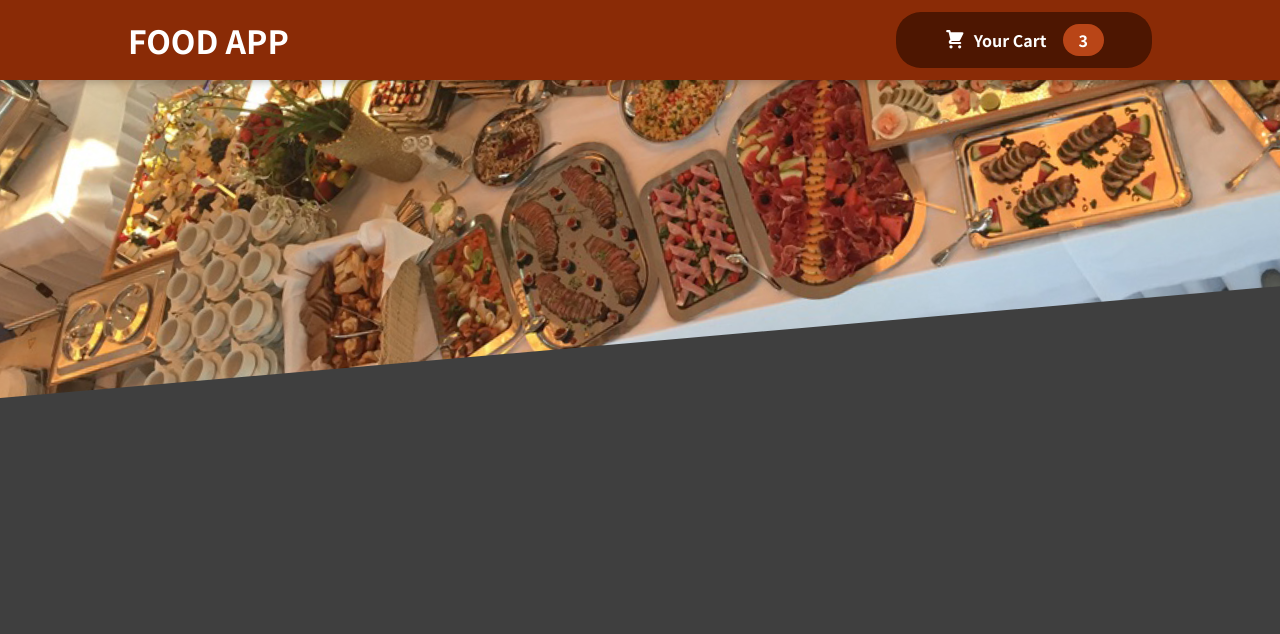
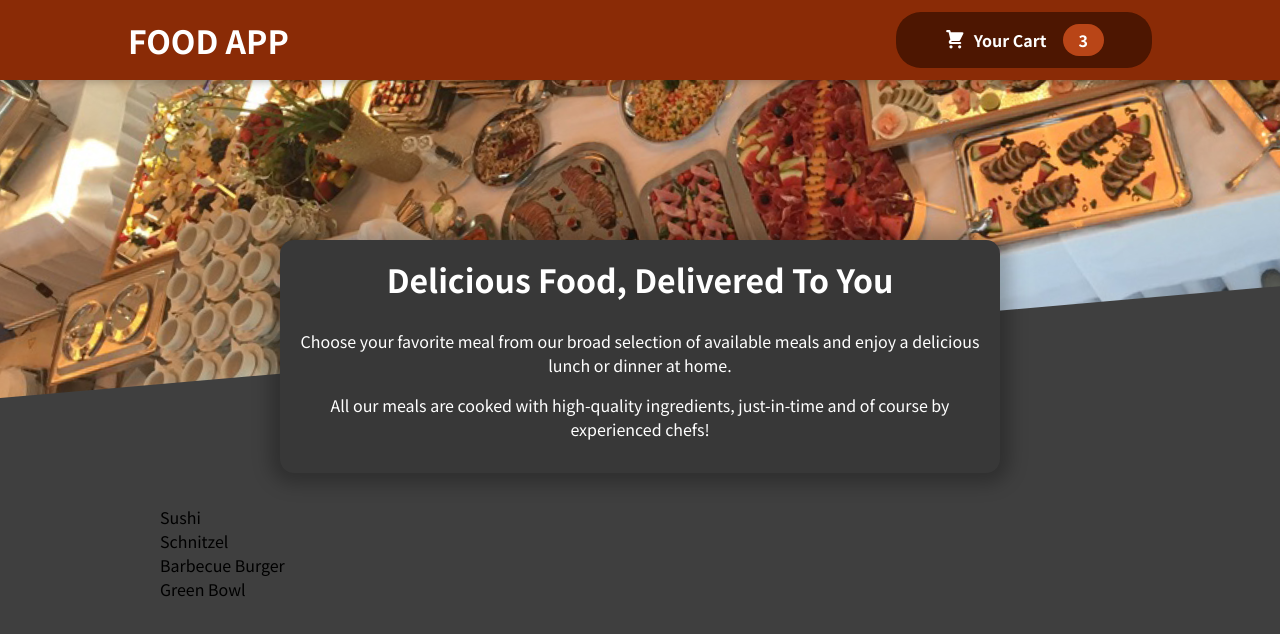
Before and after one commit to theeastwindz0/food-ordering-app, a React (Create React App) app: page / in a window 1280 px wide. Shown: the top 634 px of the page. Built offline with nearby package versions, Linux system fonts and the light colour scheme.

Commit message:
Added Meals Summary & Available Meals

```diff
--- a/src/App.js
+++ b/src/App.js
@@ -1,10 +1,12 @@
 import React from "react";
 import Header from "./components/Layout/Header";
+import Meals from "./components/Meals/Meals";
 
 function App() {
   return (
   <React.Fragment>
   <Header/>
+  <Meals/>
   </React.Fragment>
   );
 }
--- /dev/null
+++ b/src/components/Meals/AvailableMeals.js
@@ -0,0 +1,46 @@
+import React from "react";
+import classes from "./AvailableMeals.module.css";
+
+const DUMMY_MEALS = [
+  {
+    id: "m1",
+    name: "Sushi",
+    description: "Finest fish and veggies",
+    price: 22.99,
+  },
+  {
+    id: "m2",
+    name: "Schnitzel",
+    description: "A german specialty!",
+    price: 16.5,
+  },
+  {
+    id: "m3",
+    name: "Barbecue Burger",
+    description: "American, raw, meaty",
+    price: 12.99,
+  },
+  {
+    id: "m4",
+    name: "Green Bowl",
+    description: "Healthy...and green...",
+    price: 18.99,
+  },
+];
+const AvailableMeals = () => {
+  const mealsList = DUMMY_MEALS.map((meal) =>
+    <li>{meal.name}</li>
+  );
+
+
+
+  return (
+    <section className={classes.meals}>
+      <ul>
+          {mealsList}
+      </ul>
+    </section>
+  );
+};
+
+export default AvailableMeals;
--- /dev/null
+++ b/src/components/Meals/AvailableMeals.module.css
@@ -0,0 +1,24 @@
+.meals {
+    max-width: 60rem;
+    width: 90%;
+    margin: 2rem auto;
+    animation: meals-appear 1s ease-out forwards;
+  }
+
+  .meals ul {
+    list-style: none;
+    margin: 0;
+    padding: 0;
+  }
+
+  @keyframes meals-appear {
+    from {
+      opacity: 0;
+      transform: translateY(3rem);
+    }
+
+    to {
+      opacity: 1;
+      transform: translateY(0);
+    }
+  }
--- /dev/null
+++ b/src/components/Meals/Meals.js
@@ -0,0 +1,14 @@
+import React from 'react';
+import AvailableMeals from './AvailableMeals';
+import MealsSummary from './MealsSummary';
+
+const Meals = () => {
+  return (
+      <React.Fragment>
+      <MealsSummary/>
+      <AvailableMeals/>
+      </React.Fragment>
+  )
+};
+
+export default Meals;
--- /dev/null
+++ b/src/components/Meals/MealsSummary.js
@@ -0,0 +1,19 @@
+import classes from './MealsSummary.module.css';
+
+const MealsSummary = () => {
+  return (
+    <section className={classes.summary}>
+      <h2>Delicious Food, Delivered To You</h2>
+      <p>
+        Choose your favorite meal from our broad selection of available meals
+        and enjoy a delicious lunch or dinner at home.
+      </p>
+      <p>
+        All our meals are cooked with high-quality ingredients, just-in-time and
+        of course by experienced chefs!
+      </p>
+    </section>
+  );
+};
+
+export default MealsSummary;
--- /dev/null
+++ b/src/components/Meals/MealsSummary.module.css
@@ -0,0 +1,18 @@
+.summary {
+    text-align: center;
+    max-width: 45rem;
+    width: 90%;
+    margin: auto;
+    margin-top: -10rem;
+    position: relative;
+    background-color: #383838;
+    color: white;
+    border-radius: 14px;
+    padding: 1rem;
+    box-shadow: 0 1px 18px 10px rgba(0, 0, 0, 0.25);
+  }
+
+  .summary h2 {
+    font-size: 2rem;
+    margin-top: 0;
+  }
```
